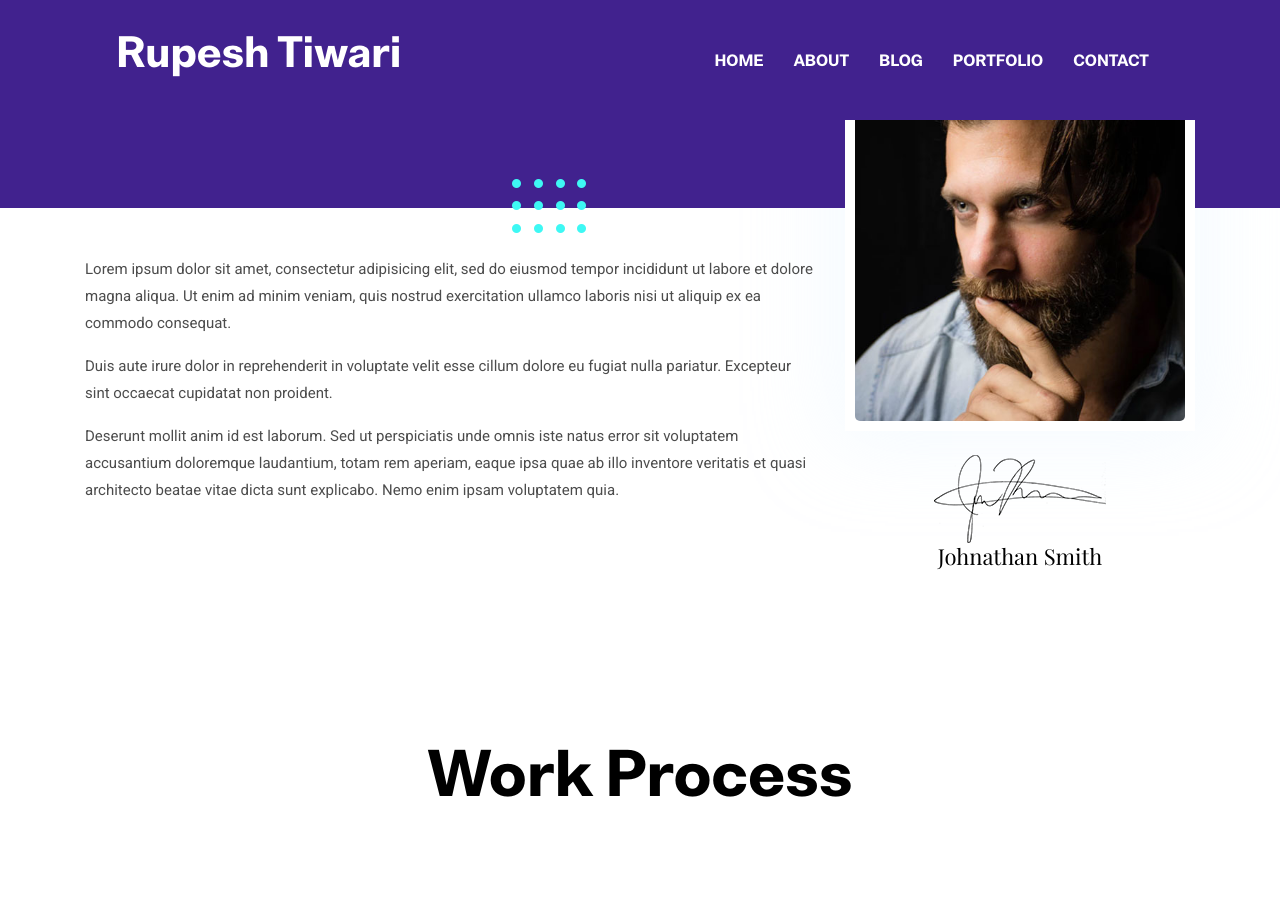
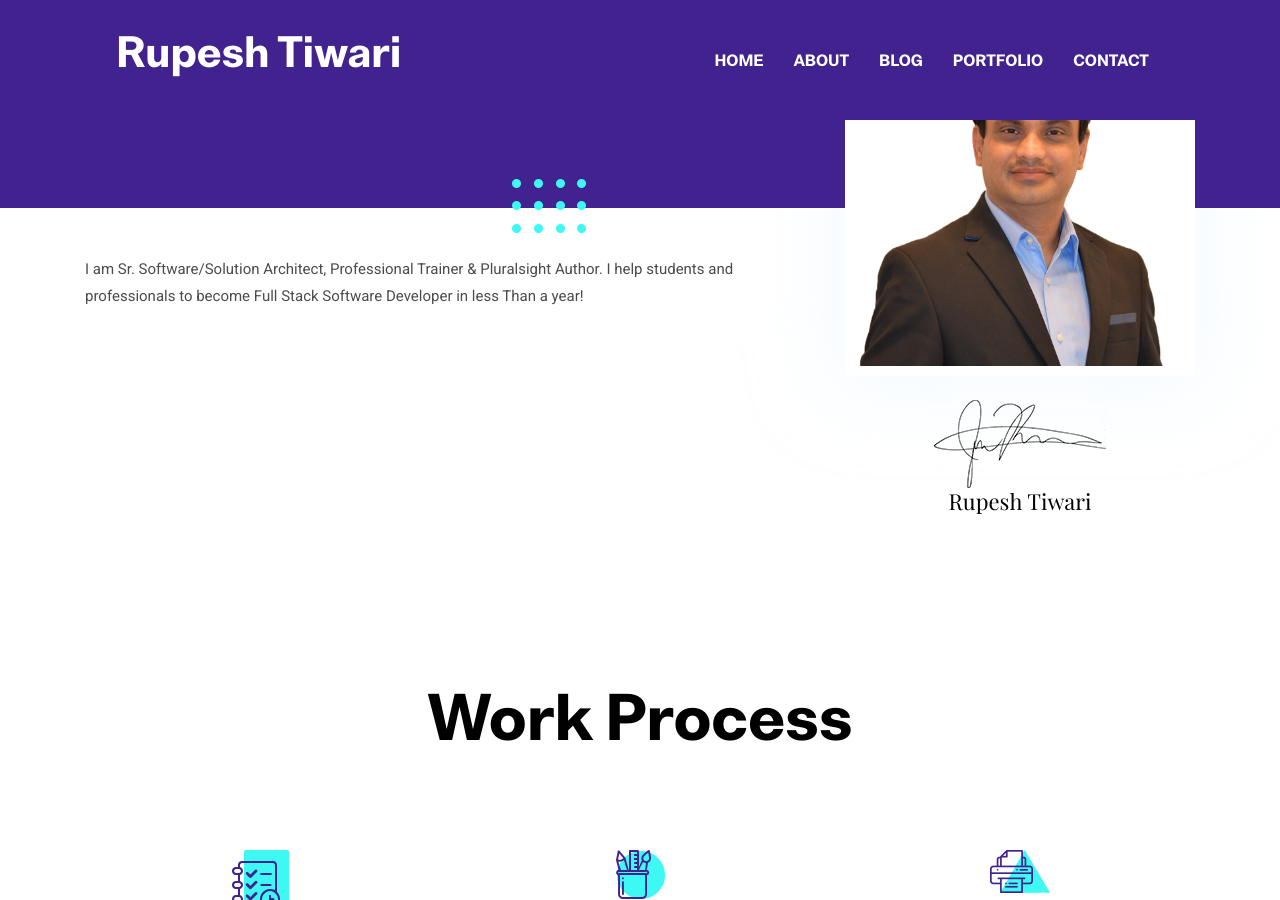
Before and after one commit to rupeshtiwari/new-rupesh-portfolio, a Jekyll site: the page built from _pages/about.md, in a window 1280 px wide and 900 px high, scrolled down 316 px. Built offline with Jekyll 4.4.1, drawn with Linux system fonts in a browser that asks for light colours.

Commit message:
fix readme

```diff
--- a/_pages/about.md
+++ b/_pages/about.md
@@ -1,18 +1,9 @@
 ---
 layout: about
 title: About Me
-author: Johnathan Smith
-image: assets/images/about/author.jpg
+author: Rupesh Tiwari
+image: assets/images/about/author.png
 signature: assets/images/about/signature.png
 ---
 
-Lorem ipsum dolor sit amet, consectetur adipisicing elit, sed do eiusmod tempor incididunt ut labore et
-dolore magna aliqua. Ut enim ad minim veniam, quis nostrud exercitation ullamco laboris nisi ut aliquip ex ea
-commodo consequat.
-
-Duis aute irure dolor in reprehenderit in voluptate velit esse cillum dolore eu fugiat nulla pariatur.
-Excepteur sint occaecat cupidatat non proident.
-
-Deserunt mollit anim id est laborum. Sed ut perspiciatis unde omnis iste natus error sit voluptatem
-accusantium doloremque laudantium, totam rem aperiam, eaque ipsa quae ab illo inventore veritatis et quasi
-architecto beatae vitae dicta sunt explicabo. Nemo enim ipsam voluptatem quia.
+I am Sr. Software/Solution Architect, Professional Trainer & Pluralsight Author. I help students and professionals to become Full Stack Software Developer in less Than a year!
```
Also changed, not shown: assets/images/about/author-old.jpg (renamed from assets/images/about/author.jpg), assets/images/about/author.png (added).
